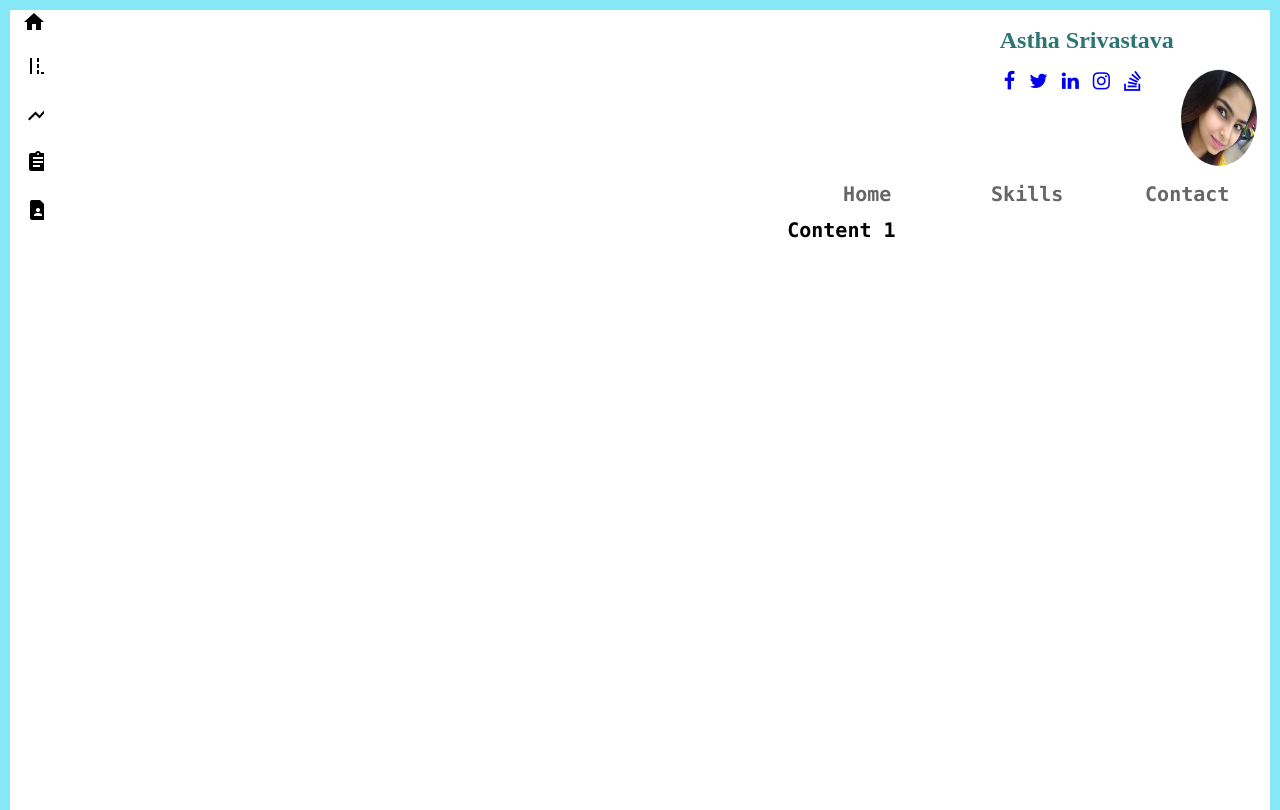
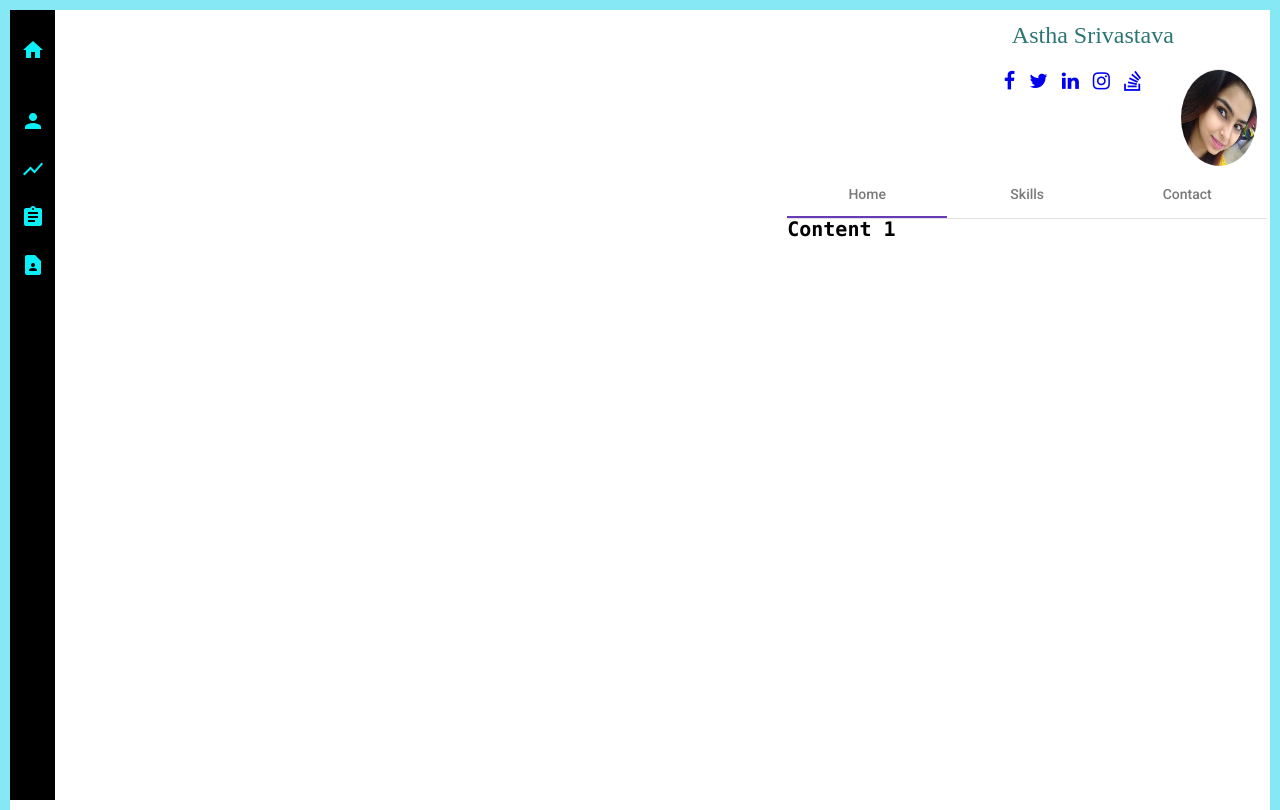
Before and after one commit to AsthaUndefined/portFolioTemplate, an Angular app in the folder portfolio/: page / in a window 1280 px wide. Built offline with nearby package versions, Linux system fonts and the light colour scheme.

Commit message:
added style changes for side nav

```diff
--- a/portfolio/angular.json
+++ b/portfolio/angular.json
@@ -24,6 +24,7 @@
               "src/assets"
             ],
             "styles": [
+              "./node_modules/@angular/material/prebuilt-themes/deeppurple-amber.css",
               "src/styles.css"
             ],
             "scripts": []
@@ -89,6 +90,7 @@
               "src/assets/images"
             ],
             "styles": [
+              "./node_modules/@angular/material/prebuilt-themes/deeppurple-amber.css",
               "src/styles.css",
               "../node_modules/bootstrap/dist/css/bootstrap.min.css"
             ],
--- a/portfolio/package.json
+++ b/portfolio/package.json
@@ -12,13 +12,18 @@
   "private": true,
   "dependencies": {
     "@angular/animations": "~10.0.5",
+    "@angular/cdk": "^11.2.0",
     "@angular/common": "~10.0.5",
     "@angular/compiler": "~10.0.5",
     "@angular/core": "~10.0.5",
+    "@angular/flex-layout": "^11.0.0-beta.33",
     "@angular/forms": "~10.0.5",
+    "@angular/material": "^11.2.0",
     "@angular/platform-browser": "~10.0.5",
     "@angular/platform-browser-dynamic": "~10.0.5",
     "@angular/router": "~10.0.5",
+    "material-design-icons": "^3.0.1",
+    "node-sass": "^5.0.0",
     "rxjs": "~6.5.5",
     "tslib": "^2.0.0",
     "zone.js": "~0.10.3"
--- a/portfolio/src/app/sidenavi/sidenavi.component.css
+++ b/portfolio/src/app/sidenavi/sidenavi.component.css
@@ -1,7 +1,15 @@
 .sidenav {
-  width: 50px;
+  background-color:black;
+  width: 45px;
   margin-top: 10px;
 }
 .mat-toolbar{
-  padding: 0 12px;
+  background-color: black;
+  color:rgb(9, 240, 248);
+  height: 10%;
+  padding: 0 11px;
 }
+:host ::ng-deep .mat-list-base .mat-list-item .mat-list-item-content {
+  padding: 0 11px;
+  color:rgb(9, 240, 248);
+}
--- a/portfolio/src/app/sidenavi/sidenavi.component.html
+++ b/portfolio/src/app/sidenavi/sidenavi.component.html
@@ -4,20 +4,20 @@
       [mode]="(isHandset$ | async) ? 'over' : 'side'"
       [opened]="(isHandset$ | async) === false">
     <mat-toolbar>
-      <mat-icon aria-hidden="false" aria-label="Example home icon">home</mat-icon>
+      <mat-icon aria-hidden="false" aria-label="Home">home</mat-icon>
     </mat-toolbar>
     <mat-nav-list>
       <a mat-list-item href="#">
-        <mat-icon aria-hidden="false" aria-label="Example home icon">add_road</mat-icon>
+        <mat-icon aria-hidden="false" aria-label="Resume">person</mat-icon>
       </a>
       <a mat-list-item href="#">
-        <mat-icon aria-hidden="false" aria-label="Example home icon">show_chart</mat-icon>
+        <mat-icon aria-hidden="false" aria-label="RoadMap">show_chart</mat-icon>
       </a>
       <a mat-list-item href="#">
-        <mat-icon aria-hidden="false" aria-label="Example home icon">assignment</mat-icon>
+        <mat-icon aria-hidden="false" aria-label="Project">assignment</mat-icon>
       </a>
       <a mat-list-item href="#">
-        <mat-icon aria-hidden="false" aria-label="Example home icon">contact_page</mat-icon>
+        <mat-icon aria-hidden="false" aria-label="Contact">contact_page</mat-icon>
       </a>
     </mat-nav-list>
   </mat-sidenav>
```
